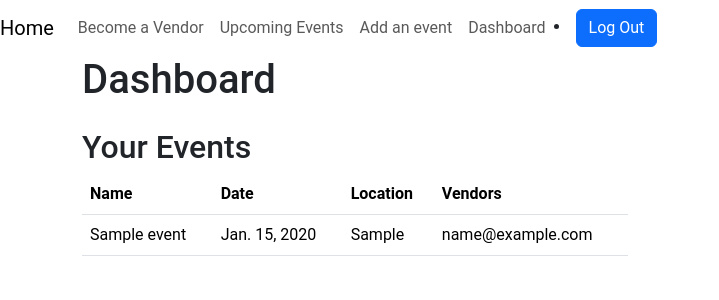
After one commit to NikiiG/Event_Planner_Project3, a Django app: page /dashboard/ in a window 1280 px wide. The commit adds this page. Shown: the top 300 px of the page, without its empty margins (0-719 px from the left). Run offline with Django 5.2, Linux system fonts and the light colour scheme; a user stored in the database is signed in; tables that the repository leaves empty hold one stand-in row (values such as "Sample post").

Commit message:
add dashboard view and route - add manytomany from vendors to event

```diff
--- a/main_app/models.py
+++ b/main_app/models.py
@@ -13,7 +13,7 @@ class Vendor(models.Model):
     name = models.CharField(max_length=255)
     description = models.TextField()
     phone_number = models.CharField(max_length=255)
-    email = models.EmailField()
+    email = models.EmailField(unique=True)
     pricing = models.CharField()
     def __str__(self):
         return f'{self.name}, {self.id}'
@@ -24,14 +24,13 @@ class Event(models.Model):
     date = models.DateField()
     location = models.CharField(max_length=255)
     description = models.TextField()
-    # user = models.ForeignKey(User, on_delete=models.CASCADE)
     category = models.CharField(
     max_length=1,
     choices=CAT,
     default=CAT[0][0]
 
   )
-    # vendors = models.ManyToManyField(Vendor)
+    vendors = models.ManyToManyField(Vendor)
     participants = models.IntegerField()
 
     def __str__(self):
--- a/main_app/templates/base.html
+++ b/main_app/templates/base.html
@@ -82,7 +82,7 @@
                 <a class="nav-link" href="{%url 'create_event'%}">Add an event</a>
             </li>
             <li class="nav-item">
-                <a class="nav-link" href="#">Dashboard</a>
+                <a class="nav-link" href="{% url 'dashboard' %}">Dashboard</a>
             </li>
         </ul>
         <li><a class = "btn btn-primary" href="{% url 'logout' %}">Log Out</a></li>
--- /dev/null
+++ b/main_app/templates/dashboard.html
@@ -0,0 +1,35 @@
+{% extends 'base.html' %}
+
+{% block content %}
+  <h1 class="mb-4">Dashboard</h1>
+
+  <div class="row">
+    <div class="col-md-6">
+      <h2>Your Events</h2>
+      <table class="table">
+        <thead>
+          <tr>
+            <th>Name</th>
+            <th>Date</th>
+            <th>Location</th>
+            <th>Vendors</th>
+          </tr>
+        </thead>
+        <tbody>
+          {% for event in user_events %}
+            <tr>
+              <td>{{ event.name }}</td>
+              <td>{{ event.date }}</td>
+              <td>{{ event.location }}</td>
+              <td>
+                {% for vendor in event.vendors.all %}
+                  {{ vendor.email }}{% if not forloop.last %}, {% endif %}
+                {% endfor %}
+              </td>
+            </tr>
+          {% endfor %}
+        </tbody>
+      </table>
+    </div>
+  </div>
+{% endblock %}
--- a/main_app/templates/main_app/event_form.html
+++ b/main_app/templates/main_app/event_form.html
@@ -34,6 +34,12 @@
                 <th><i></i> {{ form.participants.label_tag }}</th>
                 <td>{{ form.participants }}</td>
               </tr>
+                <tr>
+                    <th>
+                         <th><i></i> Vendors</th>
+                         <td>{{ form.vendors }}</td>
+                    </th>
+                </tr>
             </table>
           </div>
           <div class="d-grid">
--- a/main_app/urls.py
+++ b/main_app/urls.py
@@ -13,4 +13,5 @@ urlpatterns = [
     path('events/<int:event_id>/', views.event_detail, name='event_detail'),
     path('events/<int:pk>/delete/', views.EventDelete.as_view(), name='Events_delete'),
     path('accounts/signup/', views.signup, name='signup'),
+    path('dashboard/', views.dashboard, name='dashboard'),
 ]
--- a/main_app/views.py
+++ b/main_app/views.py
@@ -96,3 +96,17 @@ def signup(request):
   form = UserCreationForm()
   context = {'form': form, 'error_message': error_message}
   return render(request, 'registration/signup.html', context)
+
+
+def dashboard(request):
+    if request.user.is_authenticated:
+        user_vendors = Vendor.objects.filter(email=request.user.email)
+        user_events = Event.objects.filter(vendors__in=user_vendors)
+
+        context = {
+            'user_events': user_events,
+            'user_vendors': user_vendors,
+        }
+        return render(request, 'dashboard.html', context)
+    else:
+        return redirect('login')
```
Also changed, not shown: main_app/static/css/styles.css (deleted, +0 -86 lines).
